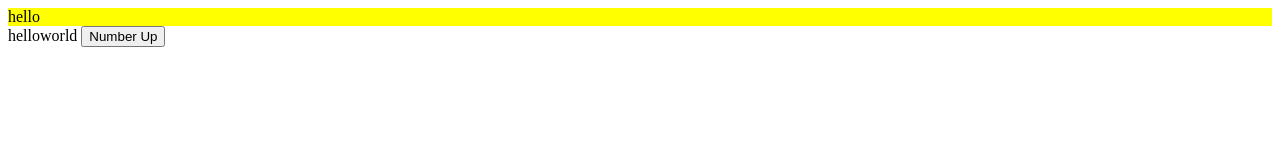
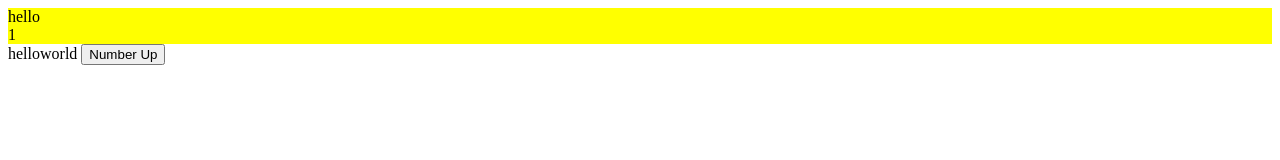
Before and after one commit to georgeebutcher33/puzzles, a plain HTML site: page docs/index.html in a window 1280 px wide. Both pictures are taken after a click on the button "Number Up". Drawn offline with Linux system fonts and the light colour scheme.

Commit message:
added counter

```diff
--- a/docs/index.html
+++ b/docs/index.html
@@ -4,11 +4,11 @@
     <meta charset="UTF-8">
     <title>puzzles</title>
     <link href="styles.css" rel="stylesheet">
-    <script src="puzzle1.js"></script>
+    <script defer src="puzzle1.js"></script>
 </head>
 <body>
 <div>hello</div>
-
+<div id="mycounterdisplay"></div>
 helloworld
 
 <button onclick="counter()">Number Up</button>
--- a/docs/puzzle1.js
+++ b/docs/puzzle1.js
@@ -0,0 +1,9 @@
+let mycounter = 0;
+document.getElementById("mycounterdisplay").innerHTML = mycounter;
+
+function counter() {
+
+    mycounter++;
+    document.getElementById("mycounterdisplay").innerHTML = mycounter;
+
+}
```
